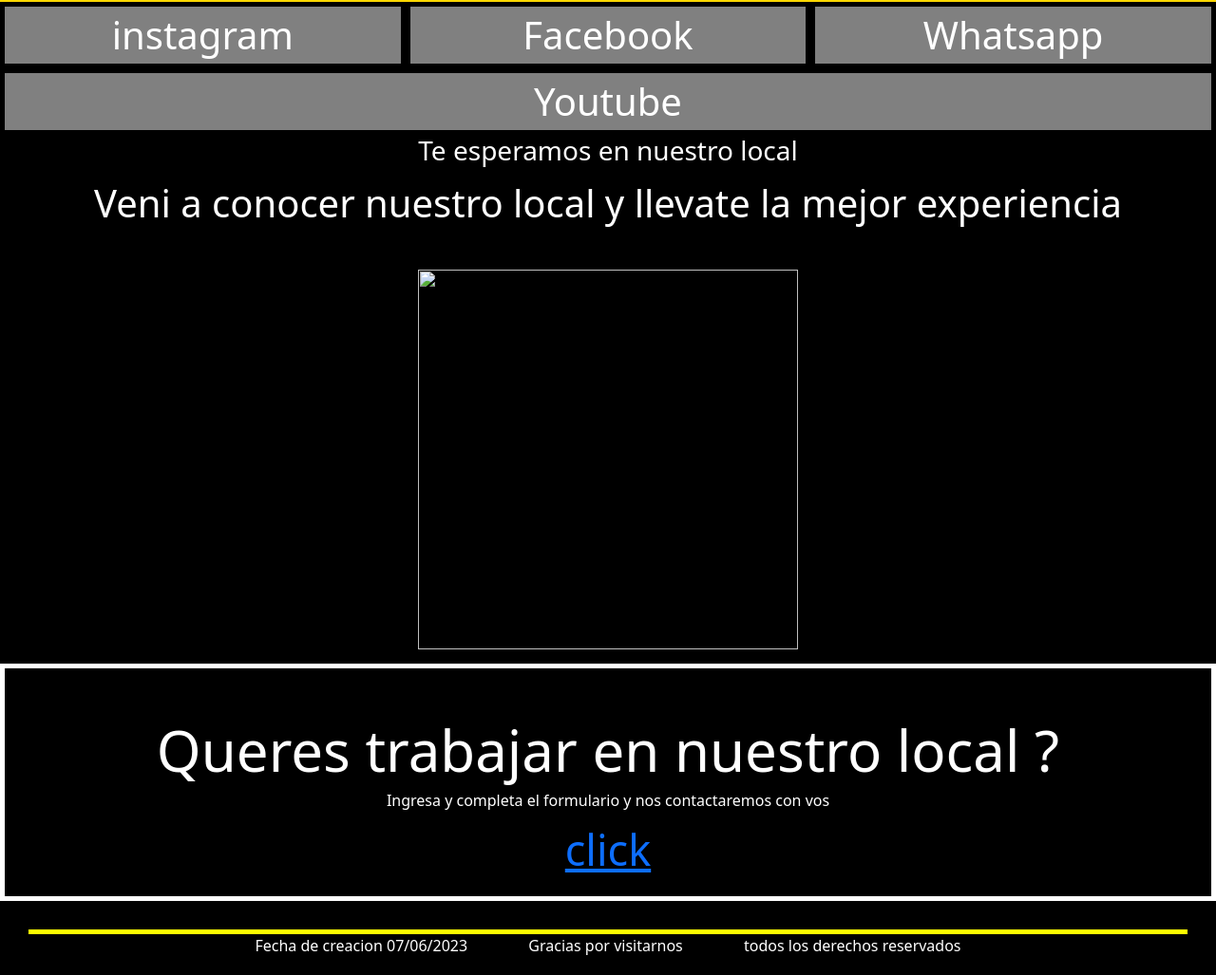
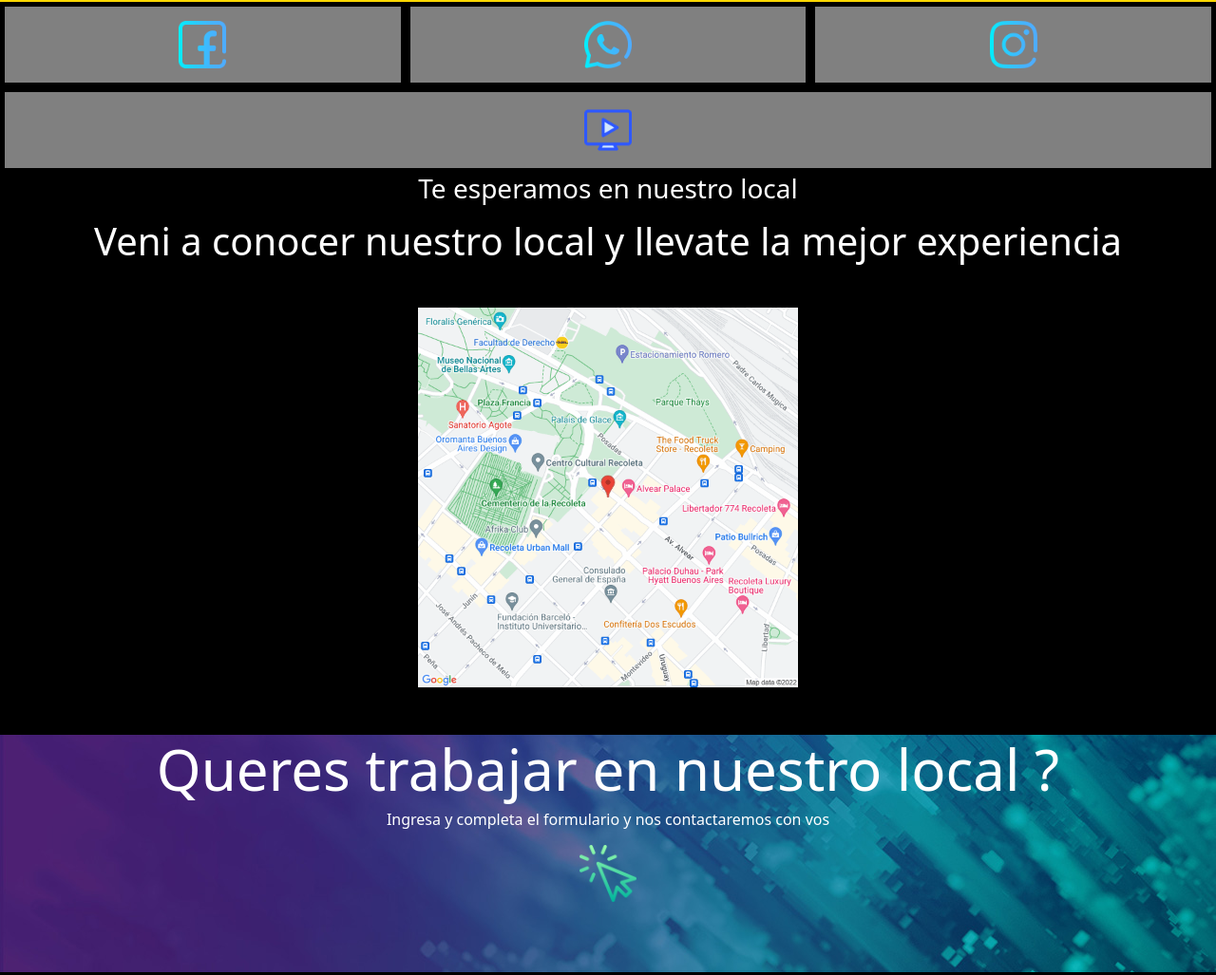
Before and after one commit to Nicockc94/Growshop-website, a plain HTML site: page pages/contacto.html in a window 1280 px wide. Shown: the part 171-1198 px from the top of the page at 95% size. Drawn offline with nearby package versions, Linux system fonts and the light colour scheme; a web font is replaced by a local one.

Commit message:
Nuevo stylo para contato

```diff
--- a/css/estilos.css
+++ b/css/estilos.css
@@ -139,17 +139,14 @@ color: goldenrod;
 }
 
 .redes{
- font-size: 40px;
-  text-align: center;
+
+ text-align: center;
+ align-items: center;
 
 }
-.redes li{
-  display: inline-block;
-  border: 3px outset gold;
-
-
-
-
+.redes div img{
+  margin-top:15px;
+  margin-bottom:15px;
 
 }
 
@@ -330,7 +327,6 @@ border: 2px solid white;
   display: inline-block;
   border: 10px outset gold;
   background-color: blueviolet;
-
   width: 350px;
   height: 350px;
 
@@ -340,9 +336,9 @@ border: 2px solid white;
   font-size: 60px;
 }
 .caja-propuesta {
+  background-image:url(../assets/icono.redes/banner.jpg);
   text-align: center;
   font-size: 45px;
-  border: 5px solid white;
   height: 250px ;
   width: 100%;
   margin-top: 15px;
@@ -442,6 +438,7 @@ font-size:25px;
     margin:5px;
     font-size: 30px;
     background-color: grey;;
+    width: 100%;
 
 
   }
@@ -463,9 +460,11 @@ font-size:25px;
 
   }
   .cajamapa{
+
   margin:0;
   }
   .caja-propuesta{
+
     font-size: 30px;
     border: none;
 
--- a/pages/contacto.html
+++ b/pages/contacto.html
@@ -43,15 +43,15 @@
                 <div class=>
 
 
-                      <div class="redes">
+                    <div class="redes">
 
-                      <div> instagram</div>
-                      <div> Facebook </div>
-                      <div> Whatsapp </div>
-                      <div class="youtube"> Youtube </div>
-                      </div>
+                      <div><img src="../assets/icono.redes/facebook.png" alt="icono facebook" width="50" height="50"></div>
+                      <div><img src="../assets/icono.redes/whatsapp.png" alt="icono whatsapp " width="50" height="50"></div>
+                      <div><img src="../assets/icono.redes/instagram.png" alt="icono instagram" width="50" height="50"></div>
+                      <div class="youtube"><img src="../assets/icono.redes/youtube.png" alt="icono youtube" width="50" height="50"> </div>
+                    </div>
 
-                  </div>
+                </div>
 
 
 
@@ -64,7 +64,7 @@
                 </div>
                 <div class="caja-mapa">
 
-                <img class=" caja-mapa-imng" src="../imagenes/mapa.jpeg" alt="" height="400" width="400">
+                <img class=" caja-mapa-imng" src="../assets/icono.redes/mapa.png" alt="" height="400" width="400">
             </div>
 
             </main>
@@ -73,7 +73,7 @@
                 <div >
                         <h5>Queres trabajar en nuestro local ? </h5>
                         <h6>Ingresa y completa el formulario y nos contactaremos con vos</h6>
-                         <a href="../pages/Busquedalaboral.html">click</a>
+                         <a href="../pages/Busquedalaboral.html"><img src="../assets/icono.redes/hacer-clic.png" alt="click aqui" width="60" height="60"></a>
                         </div>
                 </div>
 
```
Also changed, not shown: pages/Busquedalaboral.html (+1 -1 lines), Iconos/Face.jpg (deleted), Iconos/Insta.jpg (deleted), Iconos/Whatsapp.jpg (deleted), Iconos/b33e4660-accf-432f-b418-276820a28579.jpg (deleted), assets/icono.redes/banner.jpg (added), assets/icono.redes/facebook.png (added), assets/icono.redes/hacer-clic.png (added), assets/icono.redes/instagram.png (added), assets/icono.redes/mapa.png (added), assets/icono.redes/whatsapp.png (added), assets/icono.redes/youtube.png (added).
